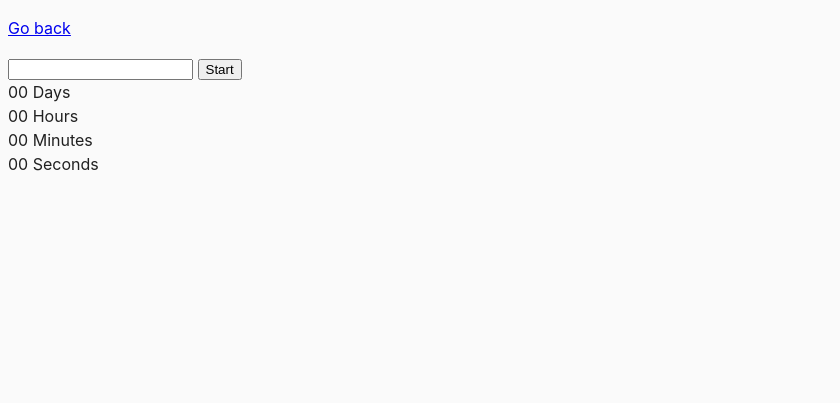
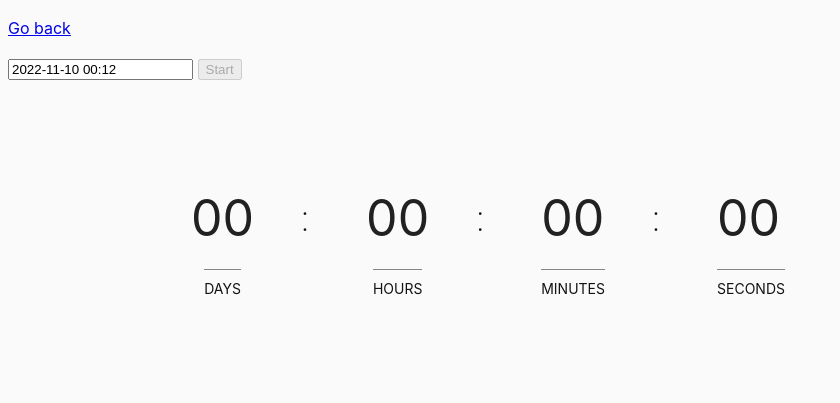
Before and after one commit to Lysak-Anna/goit-js-hw-09nm, a website built with Parcel: page src/02-timer.html in a window 1280 px wide. Shown: the whole page, without its empty margins (0-840 px from the left). Built offline with nearby package versions, Linux system fonts and the light colour scheme.

Commit message:
second task added

```diff
--- a/package.json
+++ b/package.json
@@ -4,7 +4,7 @@
   "description": "",
   "main": "index.js",
   "scripts": {
-      "start": "parcel src/*.html",
+    "start": "parcel src/*.html",
     "build": "parcel build src /*.html"
   },
   "repository": {
@@ -20,5 +20,9 @@
   "homepage": "https://github.com/Lysak-Anna/goit-js-hw-09nm#readme",
   "devDependencies": {
     "parcel": "^2.7.0"
+  },
+  "dependencies": {
+    "flatpickr": "^4.6.13",
+    "notiflix": "^3.2.5"
   }
 }
--- a/src/css/common.css
+++ b/src/css/common.css
@@ -16,3 +16,59 @@ img {
   display: block;
   max-width: 100%;
 }
+
+.timer {
+  position: relative;
+  display: flex;
+  flex-direction: row;
+  justify-content: center;
+  align-items: center;
+  height: 20rem;
+  width: 60rem;
+  background-color: transparent;
+  border-radius: 3px;
+  box-shadow: none;
+}
+.field {
+  margin-right: 7rem;
+  text-align: center;
+  position: relative;
+}
+.field::after {
+  content: ':';
+  display: block;
+  height: .25rem;
+  width: .25rem;
+  font-size: 36px;
+  font-weight: 200;
+  color: #131313;
+  position: absolute;
+  top: 10px;
+  right: -50px;
+}
+.field:last-child {
+  margin-right: 0;
+}
+.field:last-child::after {
+  display: none;
+}
+
+
+.value {
+  display: flex;
+  align-items: center;
+
+  font-size: 50px;
+  margin-bottom: 20px;
+}
+
+.label {
+
+  padding-top: 10px;
+  text-transform: uppercase;
+  color: #131313;
+  font-size: 14px;
+  text-align: center;
+  border-top: 1px solid rgba(19, 19, 19, 0.5);
+
+}
--- a/src/js/02-timer.js
+++ b/src/js/02-timer.js
@@ -0,0 +1,87 @@
+import flatpickr from "flatpickr";
+import "flatpickr/dist/flatpickr.min.css";
+import { Notify } from 'notiflix/build/notiflix-notify-aio';
+
+
+const startButton = document.querySelector('[data-start]');
+startButton.setAttribute('disabled', true);
+startButton.addEventListener('click', startButtonClickHandler);
+
+let differenceBetweenDates = 0;
+
+const options = {
+  enableTime: true,
+  time_24hr: true,
+  defaultDate: new Date(),
+  minuteIncrement: 1,
+
+  onClose (selectedDates) {
+
+        const valid = selectedDates[0].getTime() > new Date().getTime();
+        differenceBetweenDates = selectedDates[0].getTime() - new Date().getTime();
+        if (valid === false) {
+            startButton.setAttribute('disabled', true);
+            return Notify.failure("Please choose a date in the future");
+        }
+        startButton.removeAttribute('disabled');
+
+  },
+};
+
+
+const myInput = document.querySelector("input#datetime-picker");
+const fp = flatpickr(myInput, options);
+
+const daysOfTimer = document.querySelector('[data-days]');
+const hoursOfTimer = document.querySelector('[data-hours]');
+const minutesOfTimer = document.querySelector('[data-minutes]');
+const secondsOfTimer = document.querySelector('[data-seconds]');
+
+
+function updateInterface(someDate) {
+const convertDate = convertMs(someDate);
+  const { days, hours, minutes, seconds } = convertDate;
+
+  daysOfTimer.textContent = addLeadingZero(days);
+  hoursOfTimer.textContent = addLeadingZero(hours);
+  minutesOfTimer.textContent = addLeadingZero(minutes);
+  secondsOfTimer.textContent = addLeadingZero(seconds);
+
+}
+
+function startButtonClickHandler(event) {
+
+  timerId = setInterval(() => {
+      startButton.setAttribute('disabled', true);
+      updateInterface(differenceBetweenDates);
+      differenceBetweenDates -= 1000;
+      if (differenceBetweenDates <= 0) {
+        clearInterval(timerId);
+      }
+    }, 1000);
+}
+function addLeadingZero(value) {
+  const valueToString = value.toString();
+  const changedValue = valueToString.padStart(2, '0');
+  return (changedValue);
+
+}
+
+function convertMs(ms) {
+  // Number of milliseconds per unit of time
+  const second = 1000;
+  const minute = second * 60;
+  const hour = minute * 60;
+  const day = hour * 24;
+
+  // Remaining days
+  const days = Math.floor(ms / day);
+  // Remaining hours
+  const hours = Math.floor((ms % day) / hour);
+  // Remaining minutes
+  const minutes = Math.floor(((ms % day) % hour) / minute);
+  // Remaining seconds
+  const seconds = Math.floor((((ms % day) % hour) % minute) / second);
+
+  return { days, hours, minutes, seconds };
+}
```
Also changed, not shown: 1 other file.
